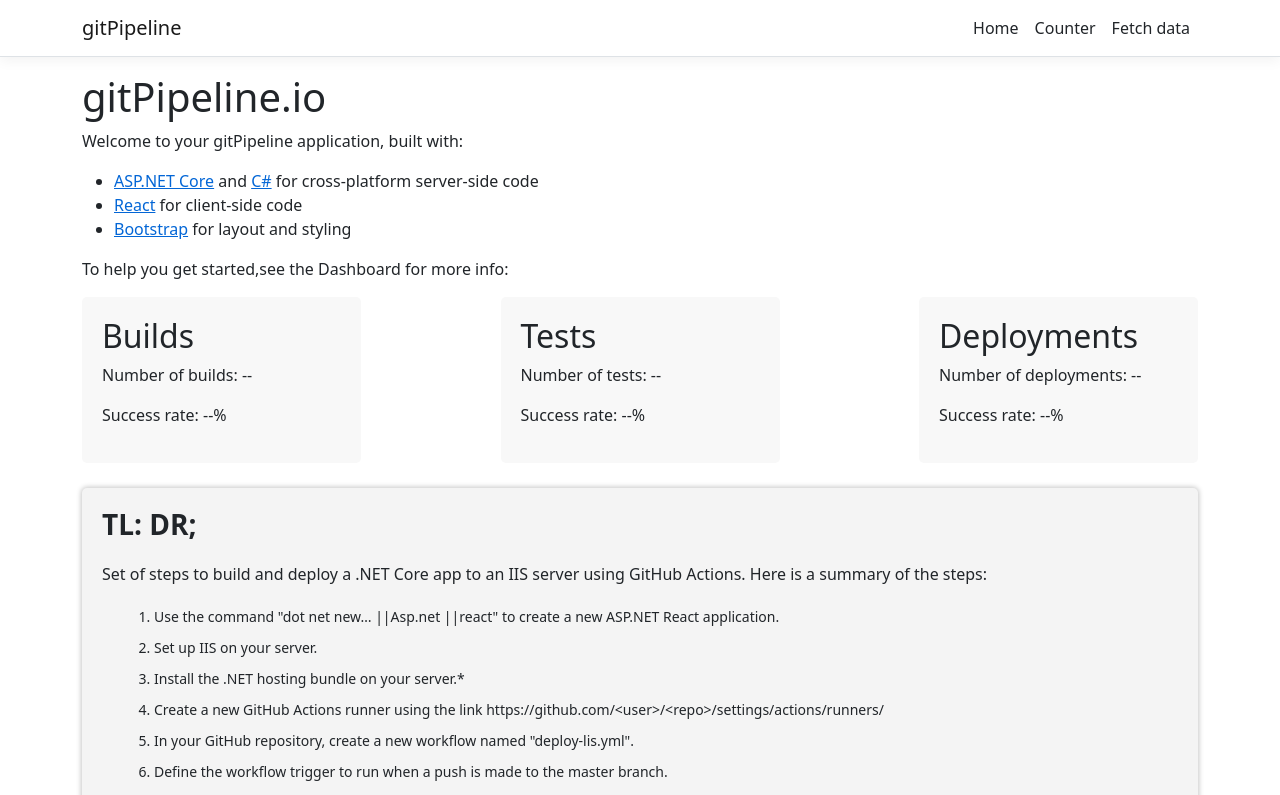
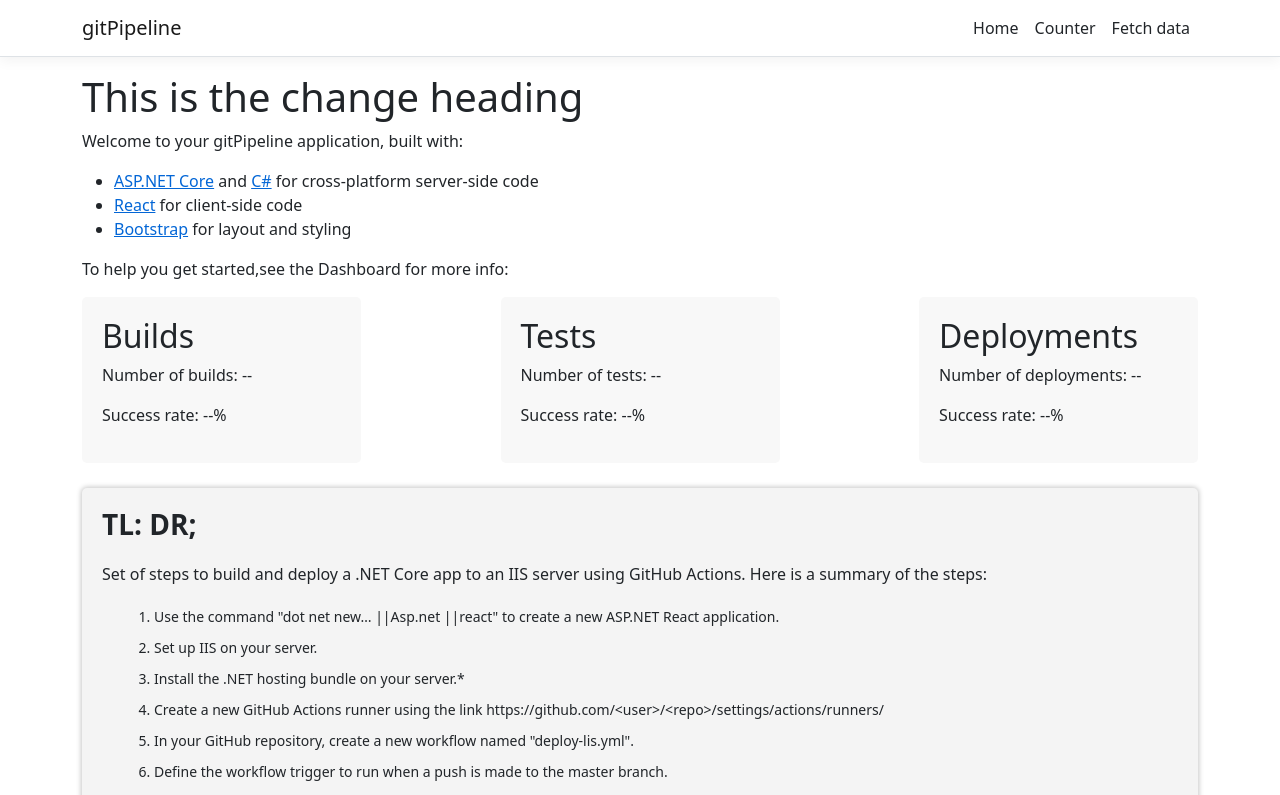
Before and after one commit to SleekGeek-254/gitPipeline, a React (Create React App) app in the folder ClientApp/: page / in a window 1280 px wide. Shown: the top 795 px of the page. Built offline with nearby package versions, Linux system fonts and the light colour scheme.

Commit message:
Update Home.js

```diff
--- a/ClientApp/src/components/Home.js
+++ b/ClientApp/src/components/Home.js
@@ -41,7 +41,7 @@ export class Home extends Component {
   render() {
     return (
       <div>
-        <h1>gitPipeline.io</h1>
+        <h1>This is the change heading</h1>
         <p>Welcome to your gitPipeline application, built with:</p>
         <ul>
           <li><a href='https://get.asp.net/'>ASP.NET Core</a> and <a href='https://msdn.microsoft.com/en-us/library/67ef8sbd.aspx'>C#</a> for cross-platform server-side code</li>
```
